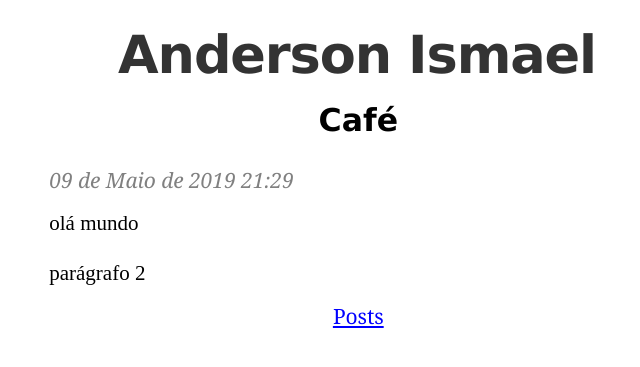
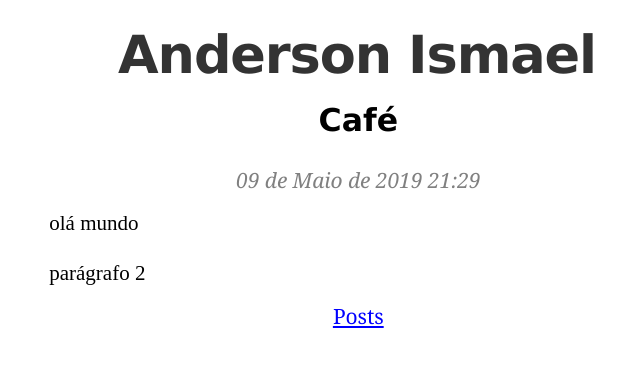
Before and after one commit to MeuGarfo/blog-estatico-May-11-2019-, a PHP site: a page that uses view/template.php in a window 1280 px wide. Shown: the top 367 px of the page, without its empty margins (264-904 px from the left). Run offline with PHP 8.4, Linux system fonts and the light colour scheme.

Commit message:
D  .todo M  view/template.php

```diff
--- a/view/template.php
+++ b/view/template.php
@@ -14,7 +14,7 @@
 			<div class="g6">
 				<h1>Anderson Ismael</h1>
 				<h2><?php print $title;?></h2>
-				<p><i><?php print $data;?></i></p>
+				<p class="center"><i><?php print $data;?></i></p>
 				<?php print $content;?>
 				<p class="center"><a href=".">Posts</a></p>
 			</div>
```
Also changed, not shown: 1 other file.
